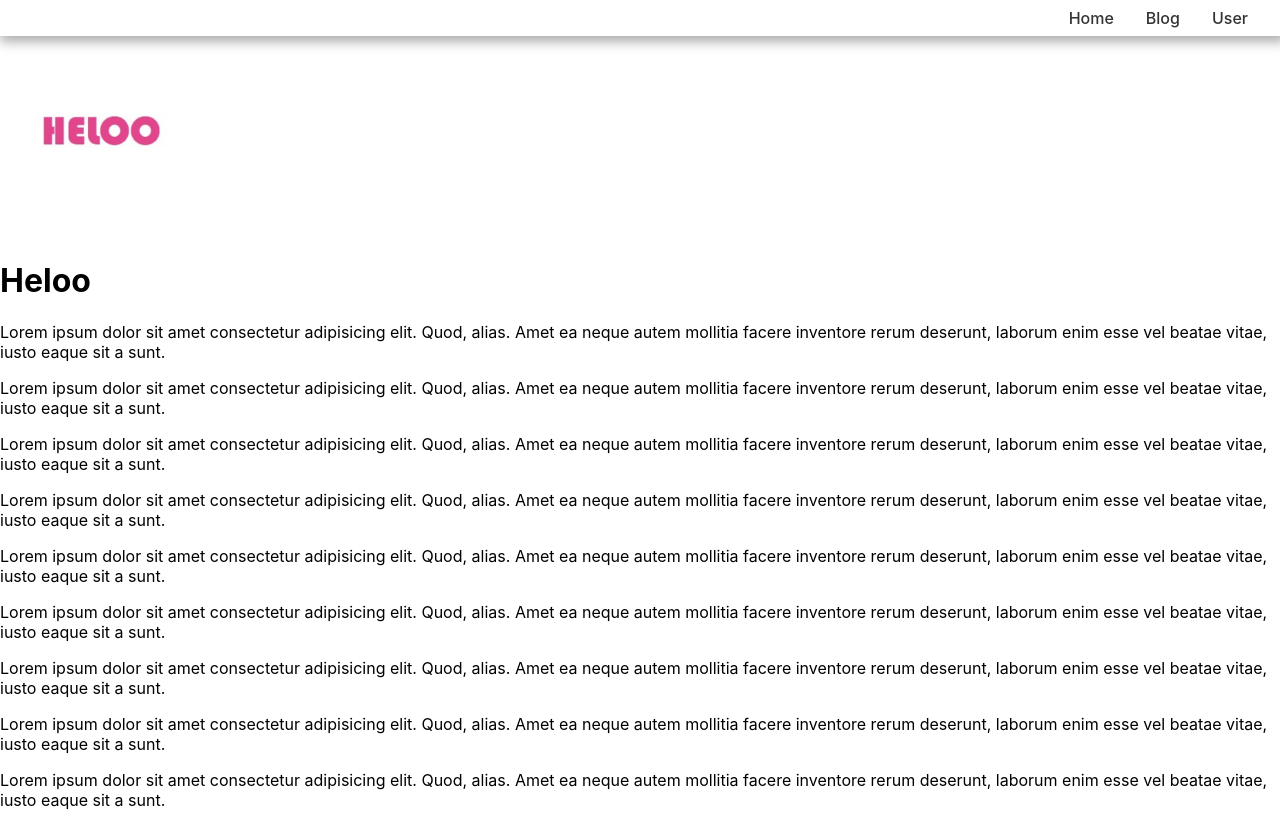
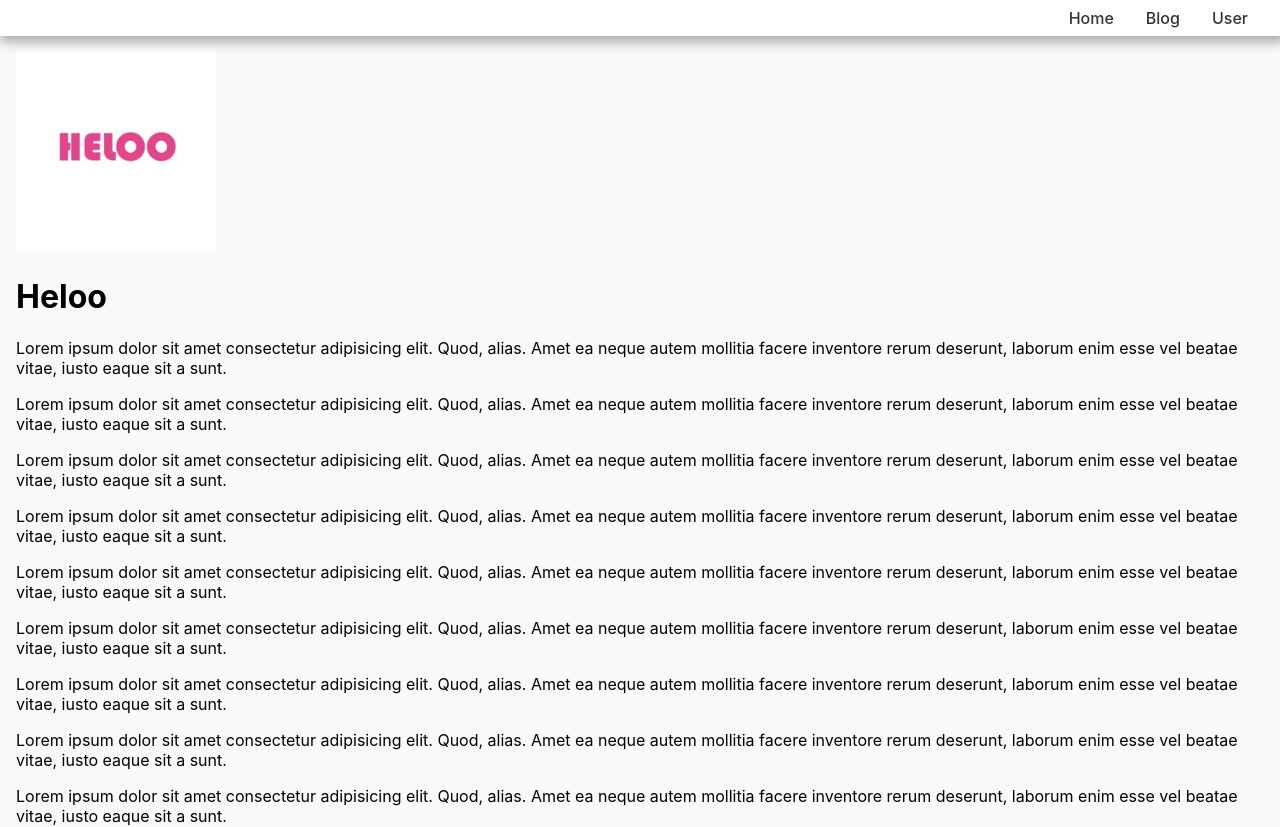
Before and after one commit to alvindioprakosa/next-basic, a Next.js app: page / in a window 1280 px wide. Shown: the top 827 px of the page. Built offline with nearby package versions, Linux system fonts and the light colour scheme.

Commit message:
Update Layout Style CSS

```diff
--- a/components/Layout/Layout.module.css
+++ b/components/Layout/Layout.module.css
@@ -1,9 +1,11 @@
 .container {
-    height: 100%;
+    min-height: 100vh;
     display: flex;
     flex-direction: column;
-}
+    background-color: #f9f9f9;
+  }
 
-.content {
+  .content {
     flex: 1;
-}
+    padding: 16px;
+  }
```
